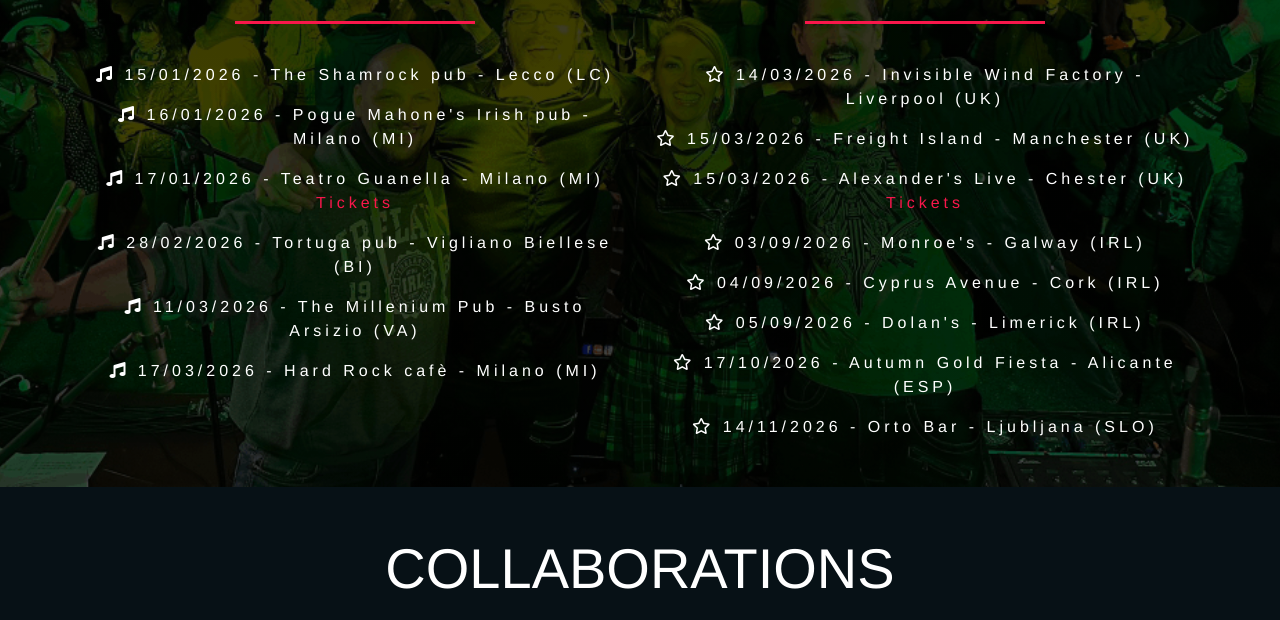
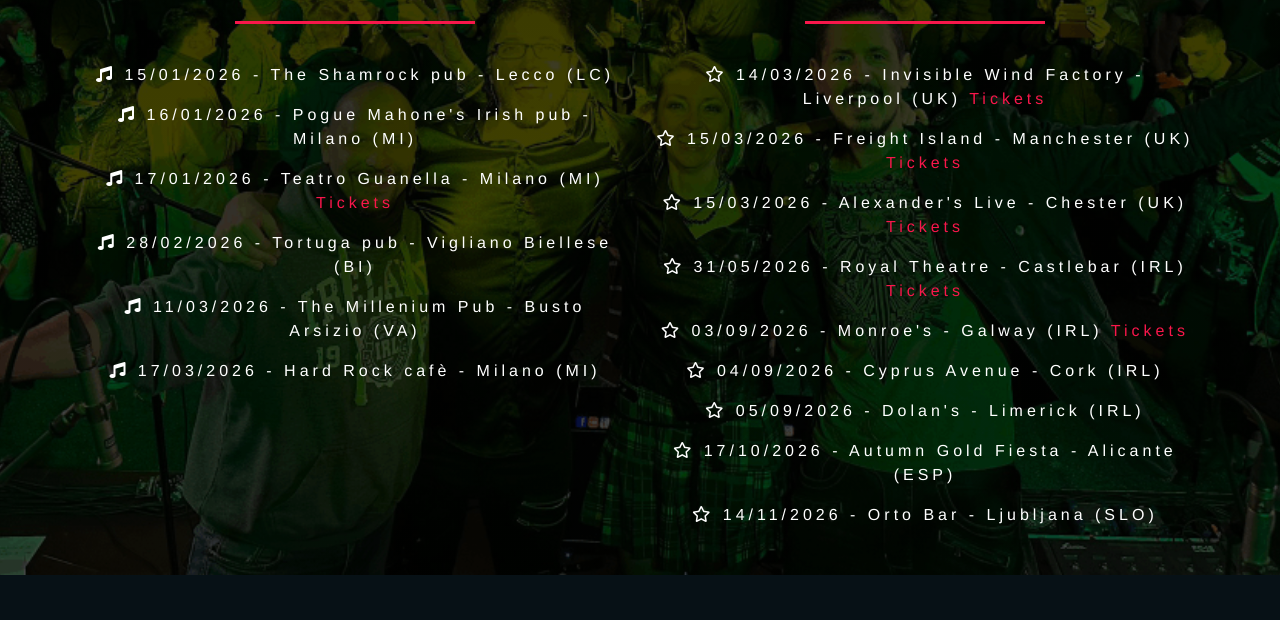
Before and after one commit to thelizberries/lizsito, a website: page lizberries/index.html in a window 1280 px wide. Shown: the part 5044-5664 px from the top of the page. Drawn offline with nearby package versions, Linux system fonts and the light colour scheme; a script that the page names is missing.

Commit message:
feat: update gig details and add new ticket links for upcoming events

```diff
--- a/lizberries/index.html
+++ b/lizberries/index.html
@@ -437,13 +437,13 @@
                         <!--<a class="text-red" href="#">see on Facebook</a>-->
                         <p class="font-weight-100 letter-spacing-4px gig-live">
                             <i class="far fa-star"></i> 14/03/2026 - Invisible Wind Factory - Liverpool (UK)
-                            <!--<a class="text-red" href="#"
-                                rel="noopener noreferrer" target="_blank">Tickets</a>-->
+                            <a class="text-red" href="https://www.invisiblewindfactory.com/event/paddys-day-carnival/"
+                                rel="noopener noreferrer" target="_blank">Tickets</a>
                         </p>
                         <p class="font-weight-100 letter-spacing-4px gig-live">
                             <i class="far fa-star"></i> 15/03/2026 - Freight Island - Manchester (UK)
-                            <!--<a class="text-red" href="#"
-                                rel="noopener noreferrer" target="_blank">Tickets</a>-->
+                            <a class="text-red" href="https://fixr.co/event/paddys-fest-freight-island-manchester-tickets-465364340?lang=en-US"
+                                rel="noopener noreferrer" target="_blank">Tickets</a>
                         </p>
                         <p class="font-weight-100 letter-spacing-4px gig-live">
                             <i class="far fa-star"></i> 15/03/2026 - Alexander's Live - Chester (UK)
@@ -451,9 +451,14 @@
                                 rel="noopener noreferrer" target="_blank">Tickets</a>
                         </p>
                         <p class="font-weight-100 letter-spacing-4px gig-live">
+                            <i class="far fa-star"></i> 31/05/2026 - Royal Theatre - Castlebar (IRL)
+                            <a class="text-red" href="https://tfroyal.ie/events/the-queen-of-limerick/"
+                                rel="noopener noreferrer" target="_blank">Tickets</a>
+                        </p>
+                        <p class="font-weight-100 letter-spacing-4px gig-live">
                             <i class="far fa-star"></i> 03/09/2026 - Monroe's - Galway (IRL)
-                            <!--<a class="text-red" href="https://monroes.ie/products/the-lizberries"
-                                rel="noopener noreferrer" target="_blank">Tickets</a>-->
+                            <a class="text-red" href="https://monroes.ie/products/the-lizberries-1"
+                                rel="noopener noreferrer" target="_blank">Tickets</a>
                         </p>
                         <p class="font-weight-100 letter-spacing-4px gig-live">
                             <i class="far fa-star"></i> 04/09/2026 - Cyprus Avenue - Cork (IRL)
--- a/sitemap.xml
+++ b/sitemap.xml
@@ -15,7 +15,7 @@
     <!-- Pagine della sezione Lizberries -->
     <url>
         <loc>https://www.thelizards.it/lizberries/</loc>
-        <lastmod>2026-01-09</lastmod>
+        <lastmod>2026-01-10</lastmod>
         <changefreq>weekly</changefreq>
         <priority>0.8</priority>
         <image:image>
```
